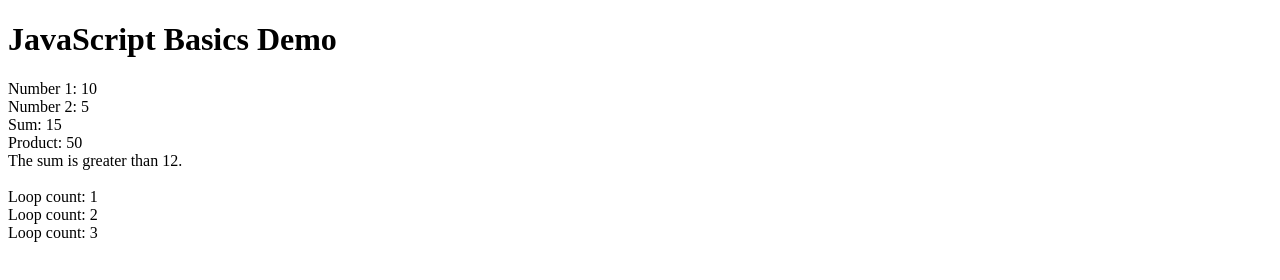
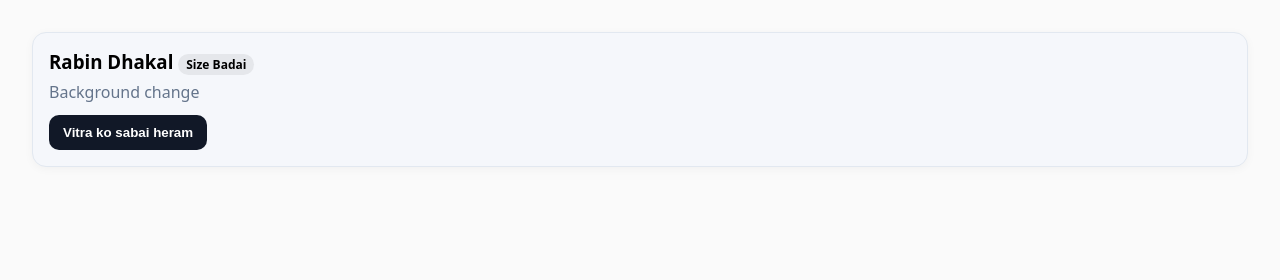
Before and after one commit to rabin9863/mobileapplication, a plain HTML site: page index.html in a window 1280 px wide. Drawn offline with nearby package versions, Linux system fonts and the light colour scheme.

Commit message:
class activity

```diff
--- a/index.html
+++ b/index.html
@@ -2,13 +2,28 @@
 <html lang="en">
   <head>
     <meta charset="UTF-8" />
-    <title>JavaScript Fundamentals Demo</title>
-    <link rel="stylesheet" href="styles.css" />
+    <title>jQuery Events Demo</title>
+    <link rel="stylesheet" href="style.css" />
   </head>
   <body>
-    <h1>JavaScript Basics Demo</h1>
-    <p id="output"></p>
+    <div class="grid">
+      <div class="card">
+        <h3 class="grow">Rabin Dhakal <span class="badge">Size Badai</span></h3>
+        <p class="muted">Background change</p>
+        <button class="show-btn">Vitra ko sabai heram</button>
 
+        <div class="inner">
+          <p class="grow">Yo paragraph ho. Dui choti thicha ta size badcha.</p>
+          <ul>
+            <li class="grow">Size badau</li>
+            <li class="grow">Size badau</li>
+            <li class="grow">Size badau</li>
+          </ul>
+        </div>
+      </div>
+    </div>
+
+    <script src="https://code.jquery.com/jquery-3.7.1.min.js"></script>
     <script src="script.js"></script>
   </body>
 </html>
--- a/script.js
+++ b/script.js
@@ -1,33 +1,58 @@
-let number1 = 10;
-let number2 = 5;
-let message = "";
+$(".show-btn").on("click", function () {
+  const $card = $(this).closest(".card");
+  const $inner = $card.find(".inner");
 
-let sum = number1 + number2;
-let product = number1 * number2;
+  $inner.stop(true, true).slideDown(200);
+  $inner.find("p").show();
 
-if (sum > 12) {
-  message = "The sum is greater than 12.";
-} else {
-  message = "The sum is 12 or less.";
+  if ($inner.find(".clear-btn").length === 0) {
+    $inner.append('<button class="clear-btn">Sabai Hataun</button>');
+  }
+
+  $(this).attr("aria-expanded", "true");
+});
+
+$(".card")
+  .on("mouseenter", function () {
+    $(this).css("background", "#eef6ff");
+  })
+  .on("mouseleave", function () {
+    $(this).css("background", "#f5f7fb");
+  })
+  .on("mousedown", function () {
+    $(this).css("background", "#ffeaea");
+  })
+  .on("mouseup", function () {
+    $(this).css("background", "#eaffea");
+  });
+
+let clickTimer = null;
+const singleBump = 2;
+const doubleBump = 6;
+
+function bumpFont($el, px) {
+  const cur = parseFloat($el.css("font-size")) || 16;
+  $el.css("font-size", cur + px + "px");
 }
 
-let loopText = "";
-for (let i = 1; i <= 3; i++) {
-  loopText += "Loop count: " + i + "<br>";
-}
-document.getElementById("output").innerHTML =
-  "Number 1: " +
-  number1 +
-  "<br>" +
-  "Number 2: " +
-  number2 +
-  "<br>" +
-  "Sum: " +
-  sum +
-  "<br>" +
-  "Product: " +
-  product +
-  "<br>" +
-  message +
-  "<br><br>" +
-  loopText;
+$(document).on("click", ".grow", function () {
+  const $t = $(this);
+  clearTimeout(clickTimer);
+  clickTimer = setTimeout(() => bumpFont($t, singleBump), 220);
+});
+
+$(document).on("dblclick", ".grow", function () {
+  const $t = $(this);
+  clearTimeout(clickTimer);
+  bumpFont($t, doubleBump);
+});
+
+$(document).on("click", ".clear-btn", function (e) {
+  e.preventDefault();
+  e.stopPropagation();
+  const $card = $(this).closest(".card");
+
+  $card.slideUp(180, function () {
+    $card.remove();
+  });
+});
--- a/style.css
+++ b/style.css
@@ -1,17 +1,66 @@
 body {
-  font-family: Arial, sans-serif;
-  background-color: #f0f0f0;
-  padding: 20px;
+  font-family: system-ui, Arial, sans-serif;
+  padding: 24px;
+  background: #fafafa;
+}
+.grid {
+  display: grid;
+  gap: 16px;
+  grid-template-columns: repeat(auto-fit, minmax(280px, 1fr));
 }
 
-h1 {
-  color: #333;
+.card {
+  background: #f5f7fb;
+  border: 1px solid #e2e8f0;
+  border-radius: 14px;
+  padding: 16px;
+  transition: background 160ms ease;
+  box-shadow: 0 2px 10px rgba(0, 0, 0, 0.04);
 }
 
-#output {
-  background: white;
-  padding: 15px;
-  border-radius: 8px;
-  margin-top: 20px;
-  box-shadow: 0px 0px 5px rgba(0, 0, 0, 0.2);
+.card h3 {
+  margin: 0 0 6px;
 }
+.muted {
+  color: #64748b;
+  margin: 0 0 12px;
+}
+.badge {
+  display: inline-block;
+  padding: 2px 8px;
+  border-radius: 999px;
+  background: #e5e7eb;
+  font-size: 12px;
+}
+
+.inner {
+  display: none;
+  margin-top: 12px;
+}
+.inner p {
+  display: none;
+}
+
+.show-btn,
+.clear-btn {
+  cursor: pointer;
+  border: 0;
+  padding: 10px 14px;
+  border-radius: 10px;
+  background: #111827;
+  color: white;
+  font-weight: 600;
+}
+
+.clear-btn {
+  margin-top: 12px;
+  background: #b91c1c;
+}
+
+.grow {
+  cursor: pointer;
+  user-select: none;
+}
+ul {
+  margin: 10px 0 0 18px;
+}
```
